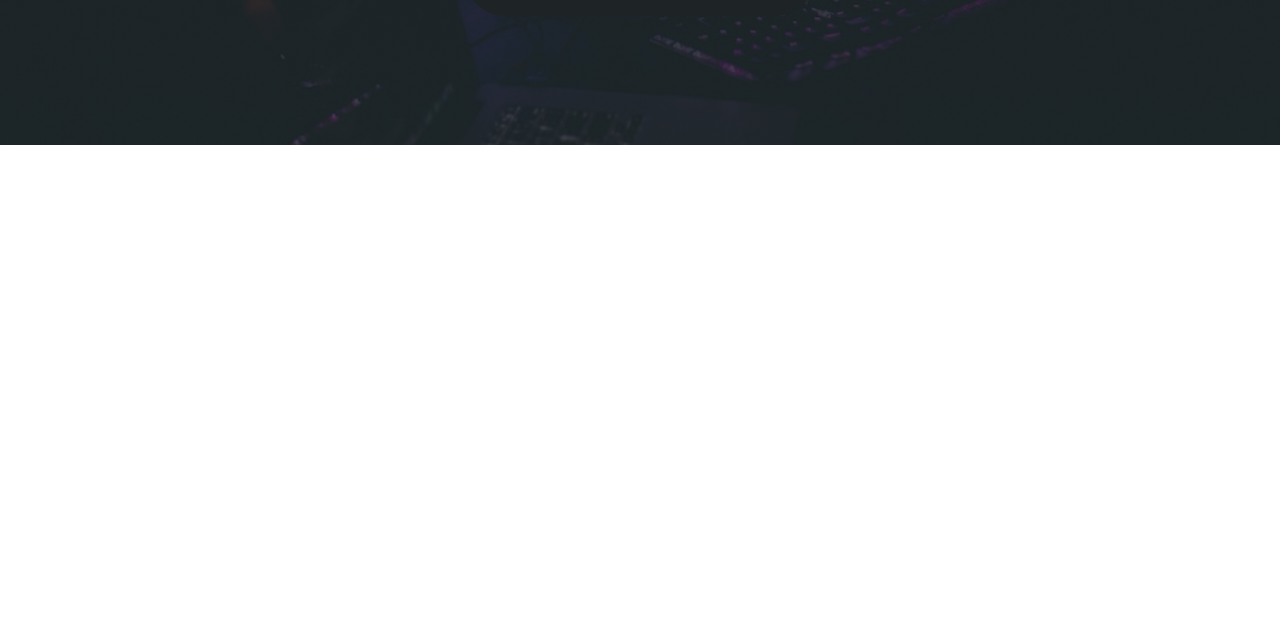
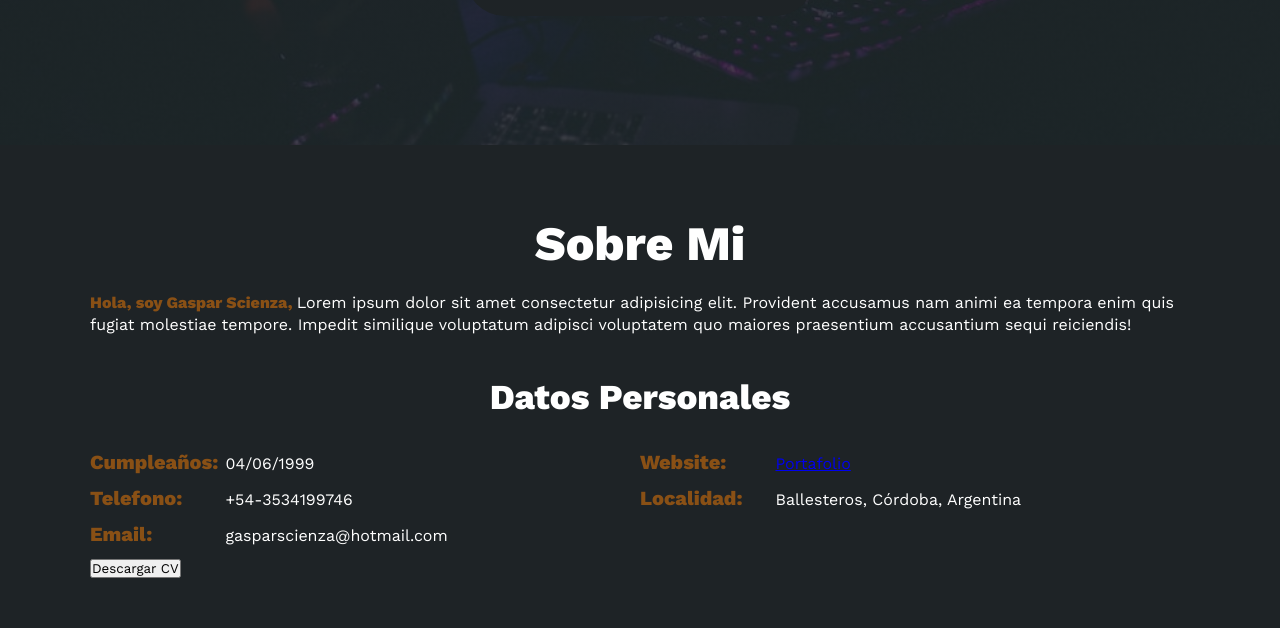
Before and after one commit to GasparScienza/gasparscienza.github.io, a plain HTML site: page index.html in a window 1280 px wide. Shown: the part 655-1283 px from the top of the page. Before the commit the page ends 800 px from the top, so only its background shows below. Drawn offline with nearby package versions, Linux system fonts and the light colour scheme.

Commit message:
Sobre mi

```diff
--- a/estilo.css
+++ b/estilo.css
@@ -90,9 +90,8 @@ html{
     margin-top: 40px;
     font-size: 40px;
 }
-.inicio .contenido-banner h2{
-    font-size: 15px;
-    font-weight: normal;
+.inicio .contenido-banner h3{
+    color: #ff82047a;
 }
 .inicio .contenido-banner .redes a{
     color: #ffffff;
@@ -107,6 +106,66 @@ html{
     font-size: 25px;
     transition: .3s;
 }
+/*Color de botones de redes*/
 .inicio .contenido-banner .redes a:hover{
     background-color: #ff82047a;
 }
+/*Sobre Mi*/
+.sobremi{
+    background-color: #1e2326;
+    color: #ffffff;
+    padding: 50px 20px;
+}
+.sobremi .contenido-seccion{
+    max-width: 1100px;
+    margin: auto;
+}
+.sobremi h2 {
+   font-size: 48px;
+   text-align: center;
+   padding: 20px 0;
+}
+.sobremi h3{
+    font-size: 35px;
+   text-align: center;
+   padding: 20px 0;
+}
+.sobremi .contenido-seccion p{
+    font: 18px;
+    line-height: 22px;
+    margin-bottom: 20px;
+}
+.sobremi .contenido-seccion p span{
+    color: #ff82047a;
+    font-weight: bold;
+}
+.sobremi .fila{
+    display: flex;
+}
+.sobremi .fila .titulo{
+    text-align: center;
+}
+.sobremi .fila .col{
+    width: 50%;
+}
+.sobremi .fila .col h3{
+    font-size: 28px;
+    margin-bottom: 25px;
+}
+.sobremi .fila .col ul{
+    list-style: none;
+}
+.sobremi .fila .col ul li{
+    margin: 12px 0;
+}
+.sobremi .fila .col ul li strong{
+    display: inline-block;
+    color: #ff82047a;
+    width: 130px;
+    font-size: 20px;
+}
+.sobremi .fila .col ul li span{
+    background-color: #ff82047a;
+    padding: 3px;
+    font-weight: bold;
+}
--- a/index.html
+++ b/index.html
@@ -46,5 +46,53 @@
             </div>
         </div>
     </section>
+    <!--Seccion Sobre Mi-->
+    <section id="sobremi" class="sobremi">
+        <div class="contenido-seccion">
+            <h2>Sobre Mi</h2>
+            <p><span>Hola, soy Gaspar Scienza, </span> Lorem ipsum dolor sit amet consectetur adipisicing elit.
+                Provident accusamus nam animi ea tempora enim quis fugiat molestiae tempore. Impedit similique
+                voluptatum adipisci voluptatem quo maiores praesentium accusantium sequi reiciendis!
+            </p>
+            <h3>Datos Personales</h3>
+            <div class="fila">
+                <!--Datos personales-->
+                <div class="col">
+                    <ul>
+                        <li>
+                            <strong>Cumpleaños:</strong>
+                            04/06/1999
+                        </li>
+                        <li>
+                            <strong>Telefono:</strong>
+                            +54-3534199746
+                        </li>
+                        <li>
+                            <strong>Email:</strong>
+                            gasparscienza@hotmail.com
+                        </li>
+
+                    </ul>
+                </div>
+                <div class="col">
+                    <ul>
+                        <li>
+                            <strong>Website:</strong>
+                            <a href="https://gasparscienza.github.io/">Portafolio</a>
+                        </li>
+                        <li>
+                            <strong>Localidad:</strong>
+                            Ballesteros, Córdoba, Argentina
+                        </li>
+                    </ul>
+                </div>
+            </div>
+            <button>
+                Descargar CV
+                <span class="overlay"></span>
+            </button>
+        </div>
+    </section>
+
 </body>
 </html>
```
